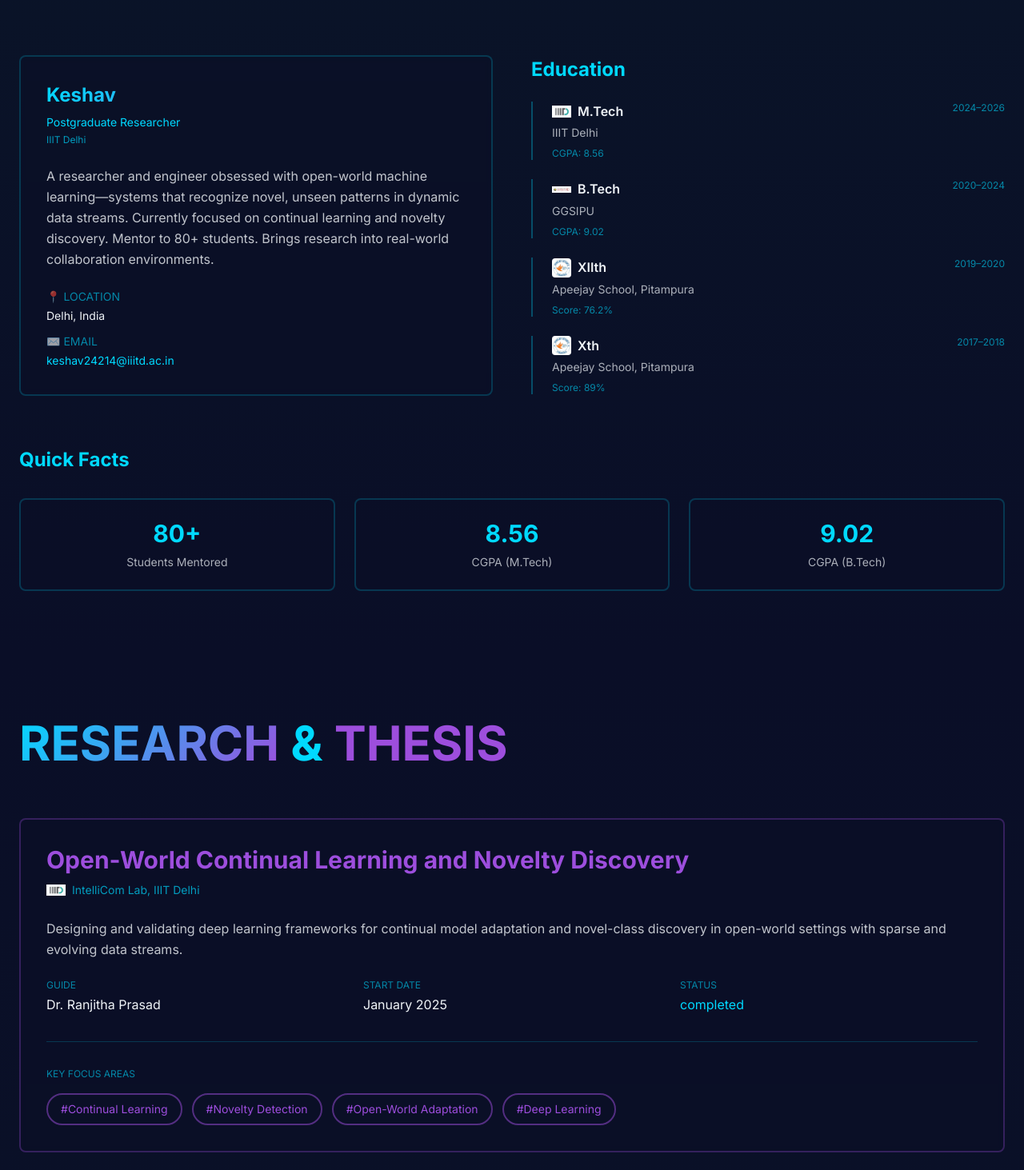
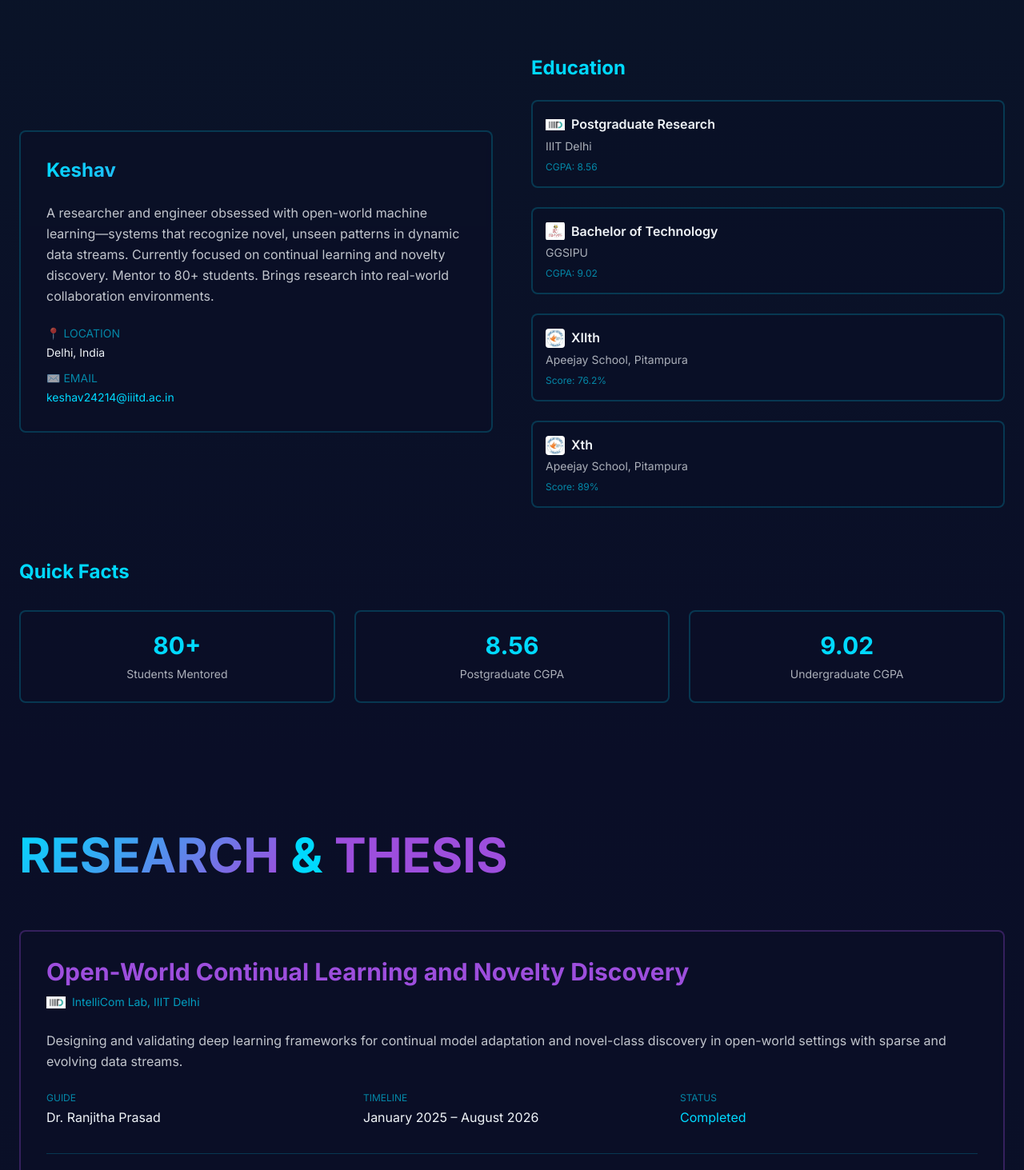
Before and after one commit to keshav-0210/keshav-0210.github.io, a Next.js app: page / in a window 1280 px wide. Shown: the part 1087-2550 px from the top of the page at 80% size. Built offline with nearby package versions, Linux system fonts and the light colour scheme.

Commit message:
Update education labels, remove timelines, refresh hero/about text, thesis dates, research areas, technical skills, awards text, remove travel section

```diff
--- a/src/app/page.tsx
+++ b/src/app/page.tsx
@@ -159,7 +159,7 @@ export default function Home() {
             transition={{ delay: 0.6 }}
             className="text-accent font-mono tracking-widest text-sm"
           >
-            Postgraduate Researcher — IIIT Delhi
+            IIIT DELHI
           </motion.p>
         </motion.div>
 
--- a/src/components/About/Identity.tsx
+++ b/src/components/About/Identity.tsx
@@ -49,8 +49,6 @@ export default function AboutSection() {
             >
               <div className="mb-6">
                 <h3 className="text-2xl font-bold text-gradient mb-2">{profile.displayName}</h3>
-                <p className="text-accent font-mono text-sm mb-1">{profile.title}</p>
-                <p className="text-accent/70 font-mono text-xs">{profile.subtitle}</p>
               </div>
 
               <p className="text-neutral/80 mb-6 leading-relaxed">{profile.introduction}</p>
@@ -76,14 +74,13 @@ export default function AboutSection() {
                 {education.education.map((edu, idx) => (
                   <motion.div
                     key={idx}
-                    initial={{ opacity: 0, x: 20 }}
-                    whileInView={{ opacity: 1, x: 0 }}
+                    initial={{ opacity: 0, y: 10 }}
+                    whileInView={{ opacity: 1, y: 0 }}
                     viewport={{ once: true }}
                     transition={{ delay: idx * 0.1 }}
-                    className="pl-6 border-l-2 border-accent/30 hover:border-accent transition-colors"
+                    className="p-4 rounded-lg border-2 border-accent/20 bg-dark/30 hover:border-accent/50 transition-colors"
                   >
-                    <div className="flex items-start justify-between mb-1">
-                      <div className="flex items-center gap-2">
+                    <div className="flex items-center gap-2 mb-1">
                       {getInstitutionLogo(edu.universityShort || edu.school) && (
                         <img
                           src={getInstitutionLogo(edu.universityShort || edu.school)!}
@@ -92,10 +89,6 @@ export default function AboutSection() {
                         />
                       )}
                       <h4 className="font-semibold text-neutral">{edu.displayAs || edu.degree}</h4>
-                      </div>
-                      <span className="text-accent/60 font-mono text-xs">
-                        {edu.startYear}–{edu.endYear}
-                      </span>
                     </div>
                     <p className="text-neutral/70 text-sm mb-2">{edu.universityShort || edu.school}</p>
                     {edu.cgpa && <p className="text-accent/60 text-xs">CGPA: {edu.cgpa}</p>}
@@ -112,8 +105,8 @@ export default function AboutSection() {
             <div className="grid grid-cols-1 md:grid-cols-3 gap-6">
               {[
                 { label: 'Students Mentored', value: '80+' },
-                { label: 'CGPA (M.Tech)', value: '8.56' },
-                { label: 'CGPA (B.Tech)', value: '9.02' },
+                { label: 'Postgraduate CGPA', value: '8.56' },
+                { label: 'Undergraduate CGPA', value: '9.02' },
               ].map((fact, idx) => (
                 <motion.div
                   key={idx}
--- a/src/components/Personal/Interests.tsx
+++ b/src/components/Personal/Interests.tsx
@@ -2,7 +2,6 @@
 
 import { motion } from 'framer-motion';
 import personal from '@/data/personal.json';
-import travel from '@/data/travel.json';
 
 export default function PersonalSection() {
   const containerVariants = {
@@ -68,58 +67,6 @@ export default function PersonalSection() {
             </div>
           </motion.div>
 
-          {/* Travel Locations */}
-          <motion.div variants={itemVariants} className="mb-20">
-            <h3 className="text-2xl font-bold text-accent mb-10">Travel & Adventures</h3>
-            <div className="grid md:grid-cols-2 gap-8">
-              {travel.travelMemories.map((memory, idx) => (
-                <motion.div
-                  key={memory.id}
-                  initial={{ opacity: 0, x: idx % 2 === 0 ? -20 : 20 }}
-                  whileInView={{ opacity: 1, x: 0 }}
-                  viewport={{ once: true }}
-                  transition={{ delay: idx * 0.1 }}
-                  whileHover={{ scale: 1.02, boxShadow: '0 0 20px rgba(0, 217, 255, 0.2)' }}
-                  className="p-8 rounded-lg border-2 border-accent/20 bg-dark/50 hover:border-accent/50 transition-all"
-                >
-                  <div className="mb-4">
-                    <h4 className="text-2xl font-bold text-accent">{memory.location}</h4>
-                    <p className="text-accent/60 font-mono text-xs">{memory.country}</p>
-                  </div>
-
-                  <p className="text-neutral/80 mb-4">{memory.description}</p>
-
-                  {memory.visitedDates && memory.visitedDates.length > 0 && (
-                    <div className="mb-4 pt-4 border-t border-accent/20">
-                      <p className="text-accent/60 font-mono text-xs mb-2">VISITED</p>
-                      <div className="flex flex-wrap gap-2">
-                        {memory.visitedDates.map((date, i) => (
-                          <span key={i} className="px-2 py-1 text-xs rounded-md bg-accent/10 text-accent font-mono">
-                            {date}
-                          </span>
-                        ))}
-                      </div>
-                    </div>
-                  )}
-
-                  {memory.highlights && memory.highlights.length > 0 && (
-                    <div>
-                      <p className="text-accent/60 font-mono text-xs mb-2">HIGHLIGHTS</p>
-                      <ul className="space-y-1">
-                        {memory.highlights.map((highlight, i) => (
-                          <li key={i} className="text-neutral/70 text-sm flex items-center gap-2">
-                            <span className="text-tertiary">◆</span>
-                            {highlight}
-                          </li>
-                        ))}
-                      </ul>
-                    </div>
-                  )}
-                </motion.div>
-              ))}
-            </div>
-          </motion.div>
-
           {/* Philosophy */}
           <motion.div variants={itemVariants}>
             <h3 className="text-2xl font-bold text-accent mb-10">Personal Philosophy</h3>
--- a/src/components/Research/ResearchGraph.tsx
+++ b/src/components/Research/ResearchGraph.tsx
@@ -60,8 +60,8 @@ export default function ResearchSection() {
                 <p className="text-neutral">{research.thesis.guide}</p>
               </div>
               <div>
-                <p className="text-accent/60 font-mono text-xs mb-1">START DATE</p>
-                <p className="text-neutral">{research.thesis.startDate}</p>
+                <p className="text-accent/60 font-mono text-xs mb-1">TIMELINE</p>
+                <p className="text-neutral">{research.thesis.startDate} – {research.thesis.endDate}</p>
               </div>
               <div>
                 <p className="text-accent/60 font-mono text-xs mb-1">STATUS</p>
@@ -118,7 +118,7 @@ export default function ResearchSection() {
             <div className="space-y-6">
               {[
                 { label: 'Languages', items: research.technicalSkills.programming },
-                { label: 'ML Frameworks', items: research.technicalSkills.mlFrameworks },
+                { label: 'Frameworks', items: research.technicalSkills.Frameworks },
                 { label: 'Techniques', items: research.technicalSkills.techniques },
                 { label: 'Tools', items: research.technicalSkills.tools },
               ].map((skill, idx) => (
--- a/src/data/education.json
+++ b/src/data/education.json
@@ -10,10 +10,11 @@
       "status": "current",
       "cgpa": 8.56,
       "expectedGraduation": "August 2026",
-      "displayAs": "M.Tech"
+      "displayAs": "Postgraduate Research"
     },
     {
       "degree": "B.Tech",
+      "displayAs": "Bachelor of Technology",
       "field": "Information Technology",
       "university": "Guru Gobind Singh Indraprastha University",
       "universityShort": "GGSIPU",
--- a/src/data/experience.json
+++ b/src/data/experience.json
@@ -53,7 +53,8 @@
   "awards": [
     {
       "id": "jtg-poster",
-      "title": "Poster Presentation at JTG Summer School 2026",
+      "title": "Poster Presentation at JTG Summer School",
+      "institution": "IIT DELHI",
       "event": "JTG Summer School 2026",
       "location": "IIT Delhi",
       "year": 2026,
@@ -78,7 +79,7 @@
       "title": "IPPL Cricket Tournament Winner",
       "event": "IPPL Cricket Tournament",
       "year": 2025,
-      "description": "Won inter-college cricket tournament"
+      "description": ""
     }
   ],
   "hackathons": [
--- a/src/data/research.json
+++ b/src/data/research.json
@@ -2,7 +2,8 @@
   "thesis": {
     "title": "Open-World Continual Learning and Novelty Discovery",
     "startDate": "January 2025",
-    "currentStatus": "completed",
+    "endDate": "August 2026",
+    "currentStatus": "Completed",
     "guide": "Dr. Ranjitha Prasad",
     "lab": "IntelliCom Lab, IIIT Delhi",
     "description": "Designing and validating deep learning frameworks for continual model adaptation and novel-class discovery in open-world settings with sparse and evolving data streams.",
@@ -38,11 +39,31 @@
       "name": "Deep Learning",
       "description": "Foundation for all research and project work",
       "relevance": "Core technical skill"
+    },
+    {
+      "name": "Machine Learning",
+      "description": "Applying statistical learning methods across research and projects",
+      "relevance": "Core technical skill"
+    },
+    {
+      "name": "Data Science",
+      "description": "Extracting insights from complex, real-world data streams",
+      "relevance": "Core technical skill"
+    },
+    {
+      "name": "Open-World",
+      "description": "Adapting models to operate reliably beyond fixed, closed datasets",
+      "relevance": "Core focus of thesis"
+    },
+    {
+      "name": "Fairness",
+      "description": "Ensuring equitable model behavior across diverse data distributions",
+      "relevance": "Supporting research area"
     }
   ],
   "technicalSkills": {
     "programming": ["Python", "SQL"],
-    "mlFrameworks": ["PyTorch", "Transformers", "scikit-learn"],
+    "Frameworks": ["PyTorch", "Transformers", "scikit-learn"],
     "techniques": [
       "Regression",
       "Classification",
@@ -50,8 +71,10 @@
       "Cross-Validation",
       "Deep Learning",
       "NLP & GenAI",
-      "Continual Learning"
+      "Continual Learning",
+      "Machine Learning",
+      "Data Science"
     ],
-    "tools": ["NumPy", "Pandas", "NLTK"]
+    "tools": ["NumPy", "Pandas", "NLTK", "Matplotlib", "Jupyter", "Git"]
   }
 }
```
Also changed, not shown: public/images/logos/ggsipu.jpg, public/images/logos/lightmetrics.jpg. Lines whose indentation alone changed are shown as unchanged.
